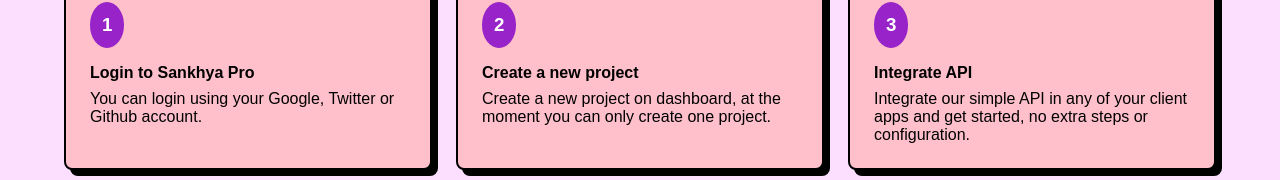
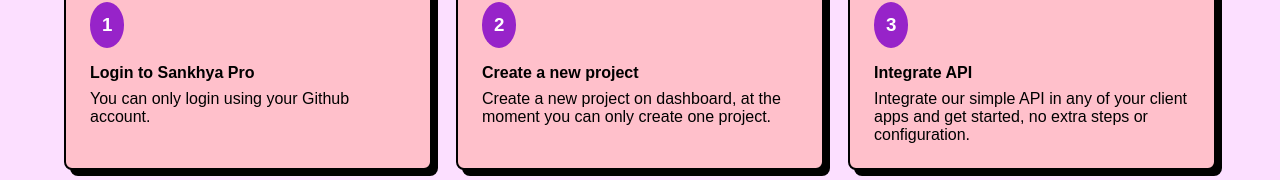
Before and after one commit to abhijhacodes/sankhya-frontend, a Next.js app: page / in a window 1280 px wide. Shown: the part 1500-1680 px from the top of the page. Built offline with nearby package versions, Linux system fonts and the light colour scheme; no server answers; a web font is replaced by a local one.

Commit message:
Only keep github account in login step description

```diff
--- a/src/components/StepsSection/index.tsx
+++ b/src/components/StepsSection/index.tsx
@@ -5,7 +5,7 @@
     {
         stepNumber: 1,
         title: "Login to Sankhya Pro",
-        description: "You can login using your Google, Twitter or Github account.",
+        description: "You can only login using your Github account.",
     },
     {
         stepNumber: 2,
```
